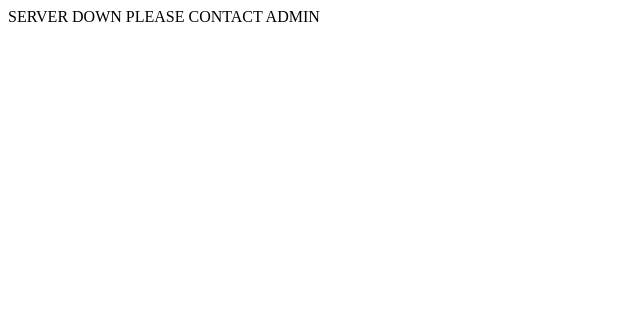
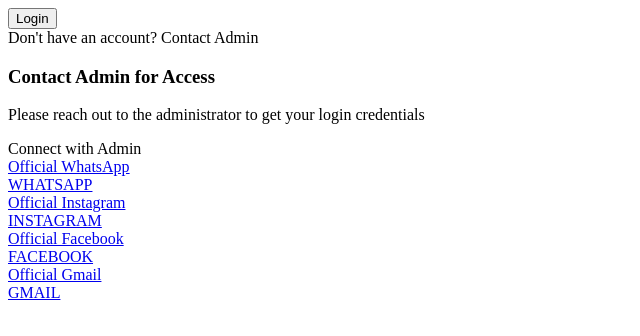
Before and after one commit to ameeralam875730/PrajapatiCycleBill, a plain HTML site: page index.html in a window 1280 px wide. Shown: the whole page, without its empty margins (0-640 px from the left). Drawn offline with Linux system fonts and the light colour scheme.

Commit message:
index.html

```diff
--- a/index.html
+++ b/index.html
@@ -1 +1,30 @@
-SERVER DOWN PLEASE CONTACT ADMIN
+<button class="btn btn-primary" id="loginBtn"><i class="fas fa-sign-in-alt"></i> Login</button>
+          <div class="switch-link">Don't have an account? <a id="showRegister">Contact Admin</a></div>
+        </div>
+
+        <div id="registerContainer" class="form-container">
+          <div class="access-message">
+            <i class="fas fa-headset"></i>
+            <h3>Contact Admin for Access</h3>
+            <p>Please reach out to the administrator to get your login credentials</p>
+          </div>
+          <div class="social-contact">
+            <div class="social-title"><i class="fas fa-phone-alt"></i> Connect with Admin</div>
+            <div class="social-grid">
+              <a href="https://wa.me/917209076462?text=Hi%20Admin%2C%20I%20need%20access%20to%20Prajapati%20Cycle%20Bill%20System" target="_blank" class="social-card whatsapp">
+                <div class="social-icon"><i class="fab fa-whatsapp"></i></div>
+                <div class="social-info"><div class="platform">Official WhatsApp</div><div class="handle">WHATSAPP</div></div>
+              </a>
+              <a href="https://www.instagram.com/ameer_bhai04?igsh=MTJpOWVkc2lsZ2Eybg==" target="_blank" class="social-card instagram">
+                <div class="social-icon"><i class="fab fa-instagram"></i></div>
+                <div class="social-info"><div class="platform">Official Instagram</div><div class="handle">INSTAGRAM</div></div>
+              </a>
+              <a href="https://www.facebook.com/share/1EAqmF3RrR/" target="_blank" class="social-card facebook">
+                <div class="social-icon"><i class="fab fa-facebook-f"></i></div>
+                <div class="social-info"><div class="platform">Official Facebook</div><div class="handle">FACEBOOK</div></div>
+              </a>
+              <a href="mailto:ameeralam875730@gmail.com?subject=Prajapati%20Cycle%20Bill%20System%20Access&body=Hi%20Admin%2C%20I%20need%20access." target="_blank" class="social-card gmail">
+                <div class="social-icon"><i class="fas fa-envelope"></i></div>
+                <div class="social-info"><div class="platform">Official Gmail</div><div class="handle">GMAIL</div></div>
+              </a>
+            </div>
```
